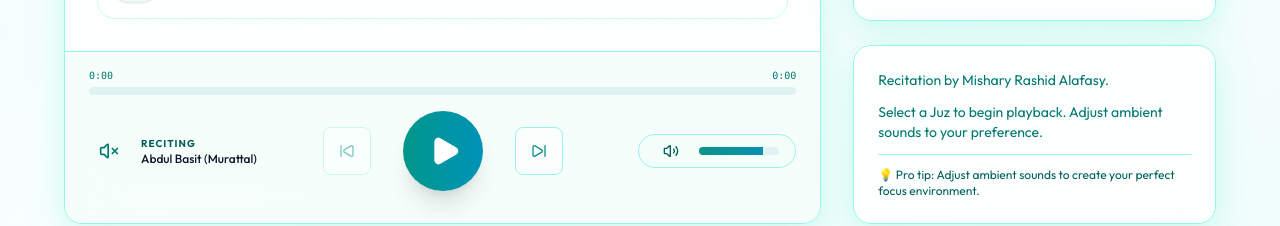
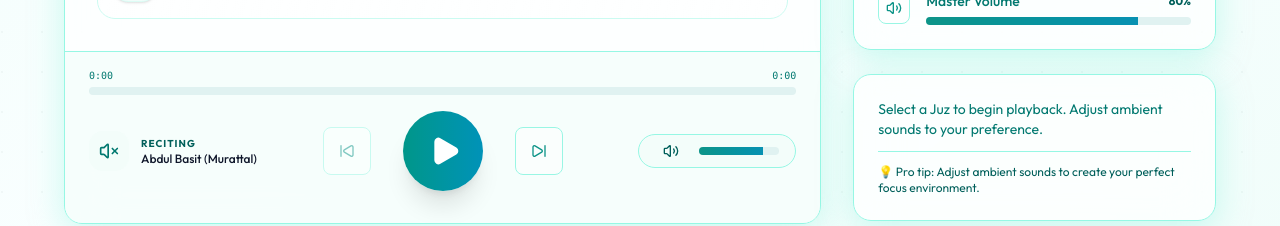
Before and after one commit to mohdhaider07/quran-recitation, a Next.js app: page / in a window 1280 px wide. Shown: the part 490-716 px from the top of the page. Built offline with nearby package versions, Linux system fonts and the light colour scheme; no server answers.

Commit message:
style: remove redundant recitation credit from landing page description

```diff
--- a/src/app/page.tsx
+++ b/src/app/page.tsx
@@ -51,9 +51,6 @@ export default function Home() {
 
           <GlassCard className={`p-6 text-sm space-y-3 ${theme.cardBg} ${theme.border}`}>
             <p className={theme.textMuted}>
-              Recitation by Mishary Rashid Alafasy.
-            </p>
-            <p className={theme.textMuted}>
               Select a Juz to begin playback. Adjust ambient sounds to your
               preference.
             </p>
```
